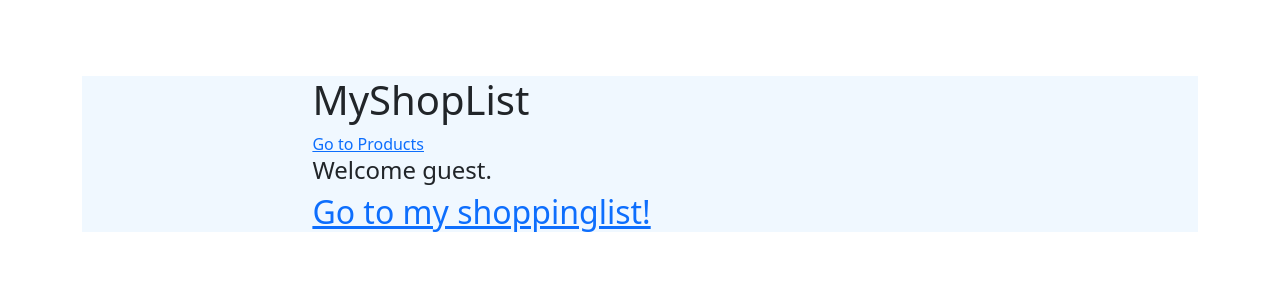
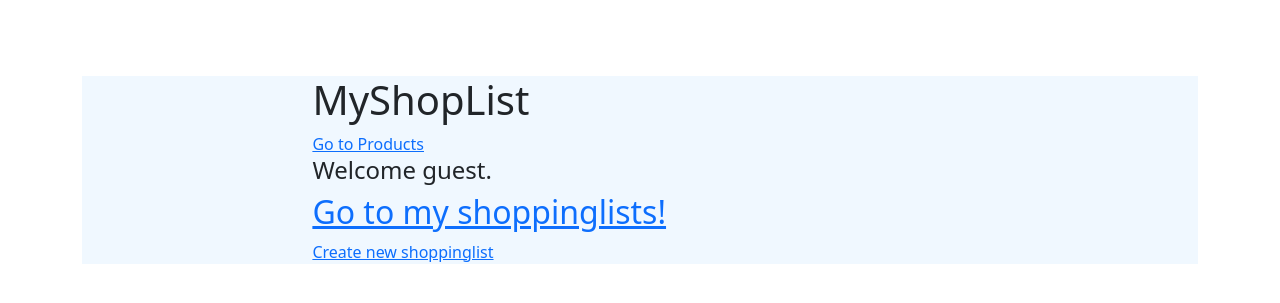
Before and after one commit to Inias94/Eindwerk_inias, a Django app: page / in a window 1280 px wide. Shown: the part 198-501 px from the top of the page. Run offline with Django 5.2, Linux system fonts and the light colour scheme; parts of the project's set-up code (start-up, migrations or seed data) failed here and were passed over; some libraries are stand-ins or nearby versions.

Commit message:
bug in mijn view geglipt

```diff
--- a/eindwerk/app/models.py
+++ b/eindwerk/app/models.py
@@ -28,7 +28,7 @@ class UserDish(models.Model):
     """This model represents the relation of a user and a dish."""
 
     # Foreign keys
-    user = models.ForeignKey(User, on_delete=models.CASCADE)
+    user = models.ForeignKey(User, on_delete=models.CASCADE, related_name="user_dishes")
     dish = models.ForeignKey("Dish", on_delete=models.CASCADE)
 
     def __str__(self) -> str:
--- a/eindwerk/app/views.py
+++ b/eindwerk/app/views.py
@@ -31,10 +31,16 @@ class ShoppingListCreateView(LoginRequiredMixin, CreateView):
     template_name = "shoppinglist/create.html"
     success_url = reverse_lazy("shoppinglist")
 
-    def form_valid(self, form):
-        # Links the created objected to the user.
-        form.instance.user = self.request.user
-        return super().form_valid(form)
+    # A shoppinglist will be created when visiting the endpoint.
+    def get(self, request, *args, **kwargs):
+        ShoppingList.objects.create(user=self.request.user)
+        return redirect(reverse_lazy('shoppinglist'))
+
+    # We are not using the form anymore, only the endpoint for this.
+    # def form_valid(self, form):
+    #     # Links the created objected to the user.
+    #     form.instance.user = self.request.user
+    #     return super().form_valid(form)
 
 
 class ShoppingListUpdateView(LoginRequiredMixin, UpdateView):
@@ -75,6 +81,9 @@ class DishListView(LoginRequiredMixin, ListView):
     login_url = LOGIN_URL
     model = Dish
     template_name = "dish/list.html"
+
+    def get_queryset(self):
+        return Dish.objects.filter(userdish__user=self.request.user)
 
 
 class DishCreateView(LoginRequiredMixin, CreateView):
@@ -120,16 +129,17 @@ class DishCreateView(LoginRequiredMixin, CreateView):
                 product_name = formset_form.cleaned_data.get('product_name')
                 product_is_favorite = formset_form.cleaned_data.get('product_is_favorite')
 
-                product, created = Product.objects.get_or_create(
-                    name=product_name,
-                    defaults={'is_favorite': product_is_favorite}
-                )
+                if product_name:
+                    product, created = Product.objects.get_or_create(
+                        name=product_name,
+                        defaults={'is_favorite': product_is_favorite}
+                    )
 
-                # Set the product for each ProductDish instance and save
-                # formsets have instances, the amount is specified in the extra parameter in the creation of the formset.
-                formset_form.instance.product = product
-                formset_form.instance.dish = self.object
-                formset_form.save()
+                    # Set the product for each ProductDish instance and save
+                    # formsets have instances, the amount is specified in the extra parameter in the creation of the formset.
+                    formset_form.instance.product = product
+                    formset_form.instance.dish = self.object
+                    formset_form.save()
                 UserProduct.objects.get_or_create(user=self.request.user, product=product)
 
             # Create the UserDish instance
--- a/eindwerk/templates/index.html
+++ b/eindwerk/templates/index.html
@@ -15,7 +15,11 @@
             {% else %}
                 <h4>Welcome guest.</h4>
             {% endif %}
-        <h2><a href="{% url 'shoppinglist' %}">Go to my shoppinglist!</a></h2>
+            <h2><a href="{% url 'shoppinglist' %}">Go to my shoppinglists!</a></h2>
+            <a href="{% url 'shoppinglist_create' %}">
+                <p>Create new shoppinglist</p>
+            </a>
+
         </div>
     </div>
 {% endblock %}
--- a/eindwerk/templates/shoppinglist/list.html
+++ b/eindwerk/templates/shoppinglist/list.html
@@ -3,6 +3,6 @@
 {% block content %}
     <h1>Shoppinglists</h1>
     {% for list in object_list %}
-    <li>{{ list }}</li>
+    <li><a href="{% url 'shoppinglist_update' pk=list.pk %}">{{ list }}</a></li>
     {% endfor %}
 {% endblock content %}
```
